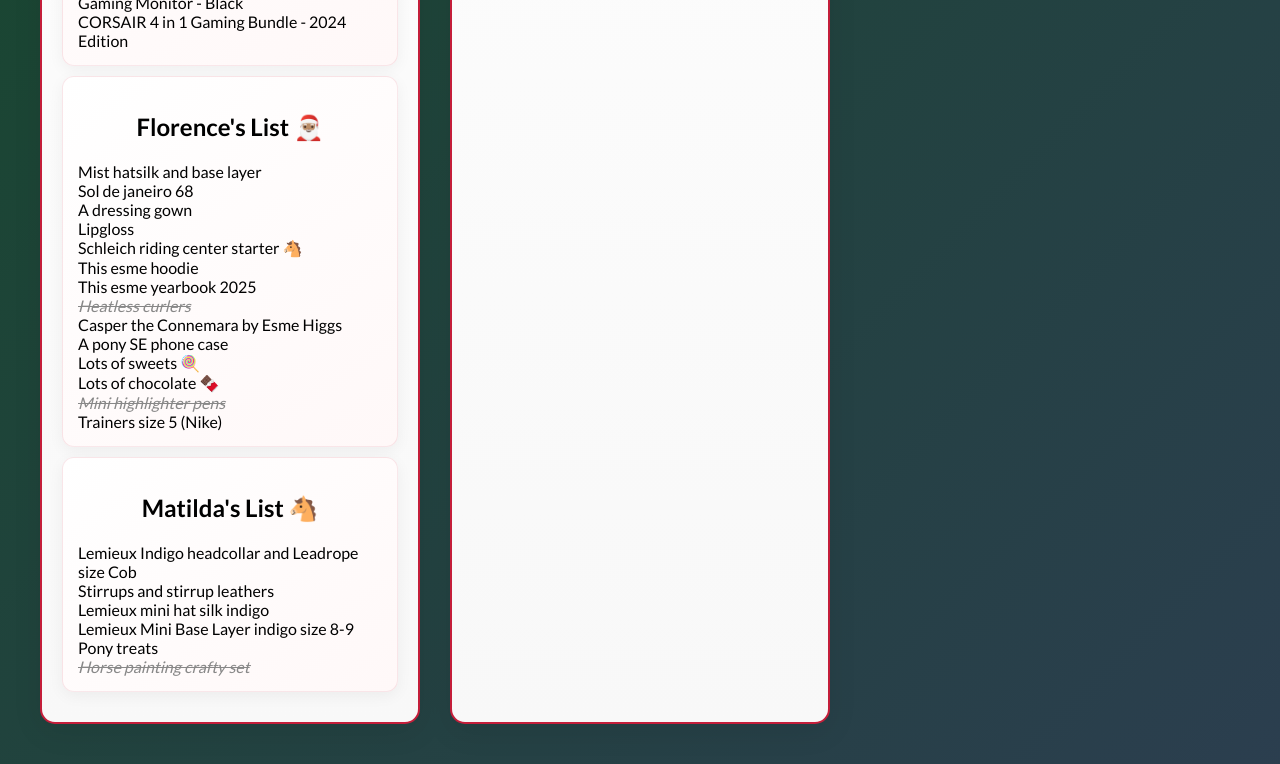
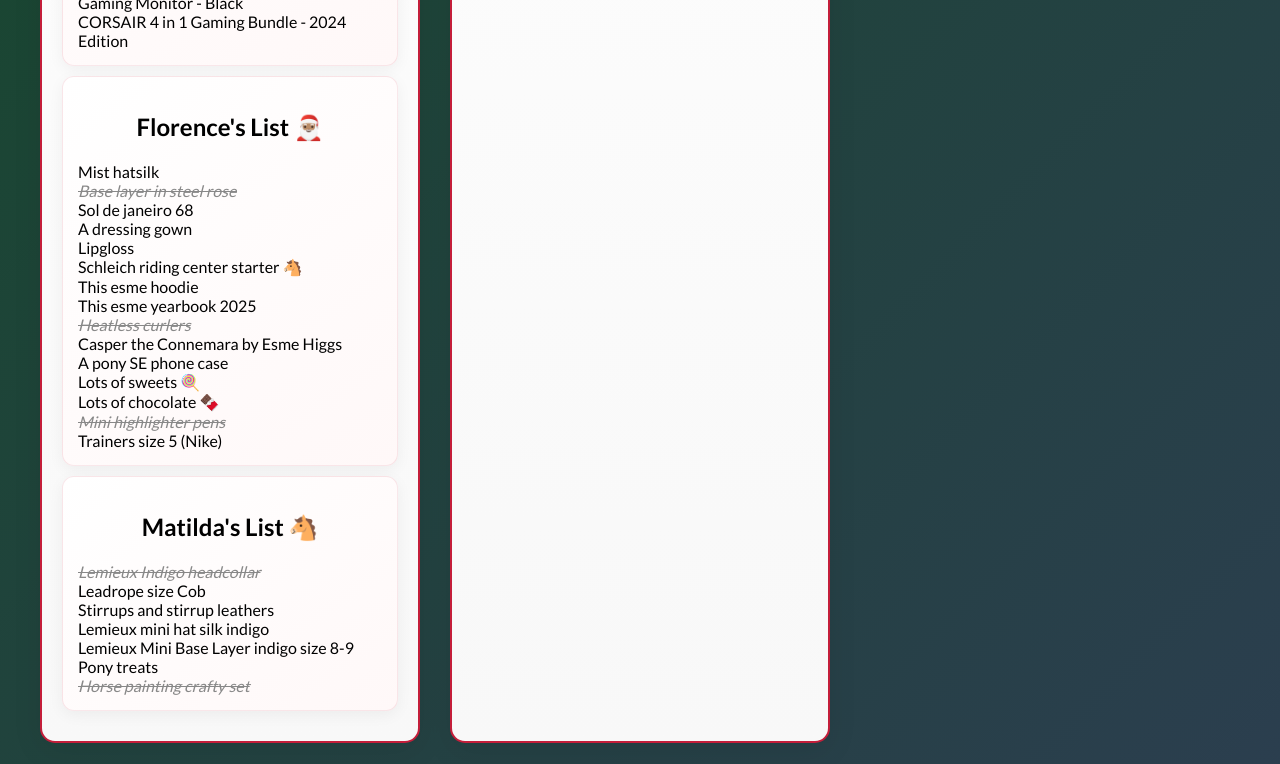
Before and after one commit to James1Law/lawchristmas2024v2, a React (Create React App) app: page / in a window 1280 px wide. Shown: the part 2927-3691 px from the top of the page. Built offline with nearby package versions, Linux system fonts and the light colour scheme; a web font is replaced by a local one.

Commit message:
crossed off items

```diff
--- a/src/data/familyData.js
+++ b/src/data/familyData.js
@@ -164,9 +164,9 @@ export const familyData = {
           type: "kids",
           items: [
             { text: "Anything Elsa - new Elsa dressing up costume, Elsa jumper anything really!", bought: false },
-            { text: "Slipper boots - size 10", bought: false },
+            { text: "Slipper boots - size 10", bought: true },
             { text: "Dress - party, casual/t-shirt size age 5-6", bought: false },
-            { text: "Leggings - Fat Face size age 5-6 (or 5)", bought: false },
+            { text: "Leggings - Fat Face size age 5-6 (or 5)", bought: true },
             { text: "Elsa dress, hair accessories", bought: false },
             { text: "Pyjamas - Frozen/ballerina/fairy/rainbow aged 5-6", bought: false },
             { text: "Elsa Pyjamas", bought: true },
@@ -243,7 +243,8 @@ export const familyData = {
           emoji: "🎅🏽",
           type: "kids",
           items: [
-            { text: "Mist hatsilk and base layer", bought: false },
+            { text: "Mist hatsilk", bought: false },
+            { text: "Base layer in steel rose", bought: true },
             { text: "Sol de janeiro 68", bought: false },
             { text: "A dressing gown", bought: false },
             { text: "Lipgloss", bought: false },
@@ -265,7 +266,8 @@ export const familyData = {
           emoji: "🐴",
           type: "kids",
           items: [
-            { text: "Lemieux Indigo headcollar and Leadrope size Cob", bought: false },
+            { text: "Lemieux Indigo headcollar", bought: true },
+            { text: "Leadrope size Cob", bought: false },
             { text: "Stirrups and stirrup leathers", bought: false },
             { text: "Lemieux mini hat silk indigo", bought: false },
             { text: "Lemieux Mini Base Layer indigo size 8-9", bought: false },
```
